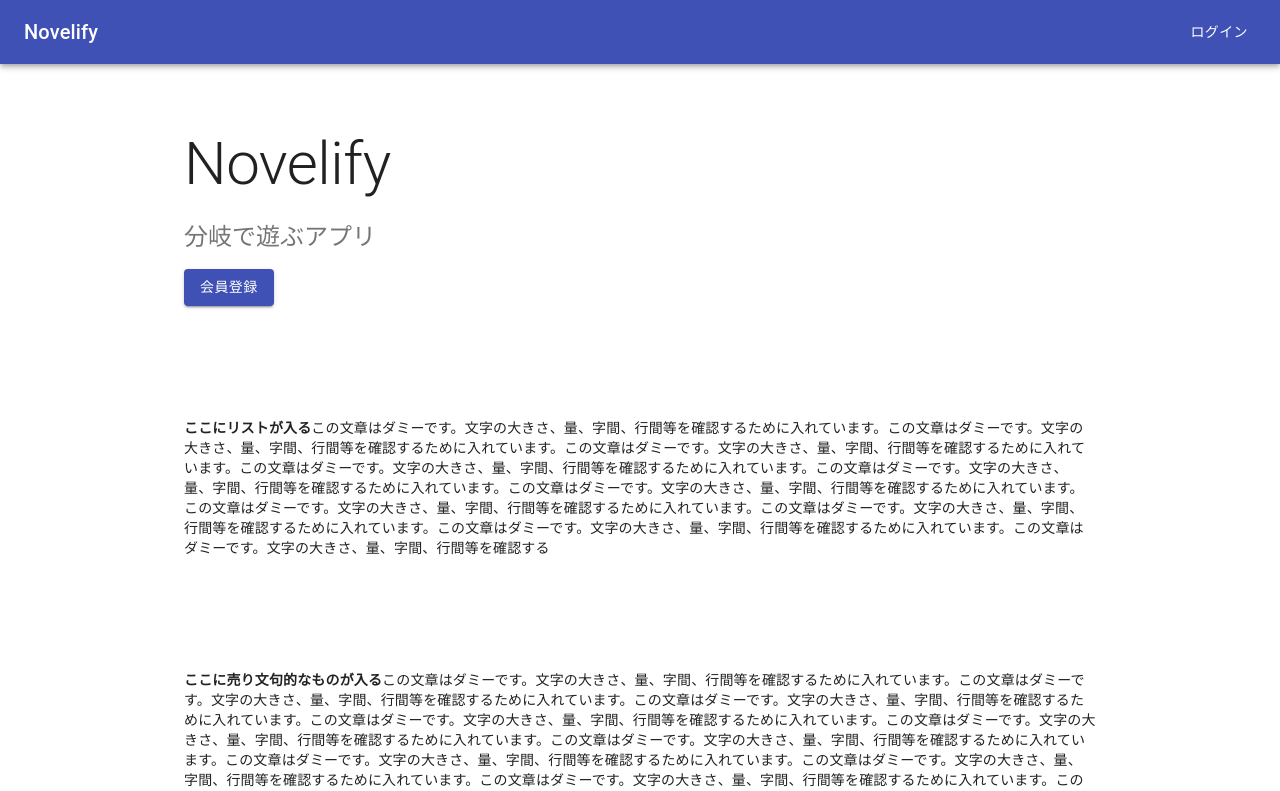
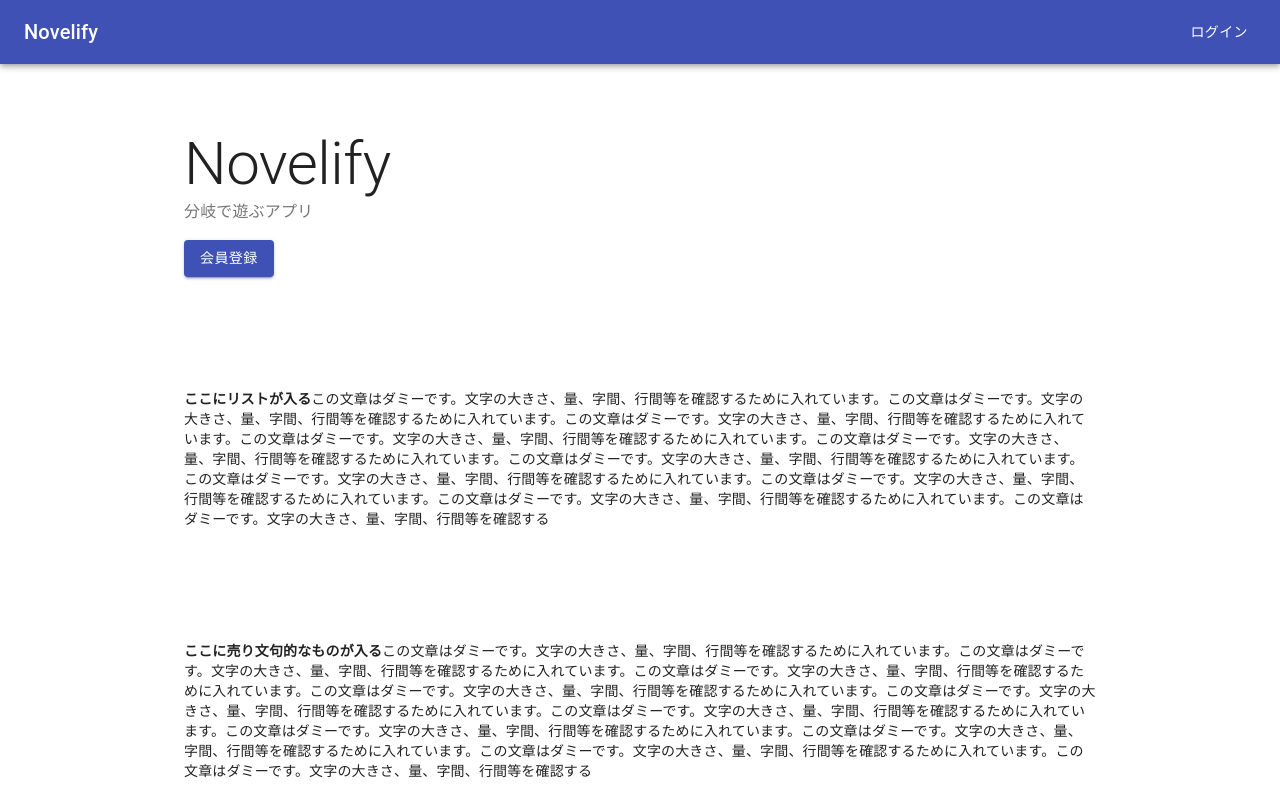
Before and after one commit to kijimaD/novelify, a React (Create React App) app in the folder front/: page / in a window 1280 px wide. Shown: the top 791 px of the page. Built offline with nearby package versions, Linux system fonts and the light colour scheme.

Commit message:
大きさ、間隔が気にいらなかったので修正した

```diff
--- a/front/src/TopPage.js
+++ b/front/src/TopPage.js
@@ -67,10 +67,10 @@ export default function Album() {
         {/* unit */}
         <div className={classes.content} align="left">
           <Container maxWidth="md">
-            <Typography component="h1" variant="h2" color="textPrimary" gutterBottom>
+            <Typography component="h1" variant="h2" color="textPrimary">
               Novelify
             </Typography>
-            <Typography variant="h5" color="textSecondary" paragraph>
+            <Typography color="textSecondary" paragraph>
               分岐で遊ぶアプリ
             </Typography>
             <div>
```
